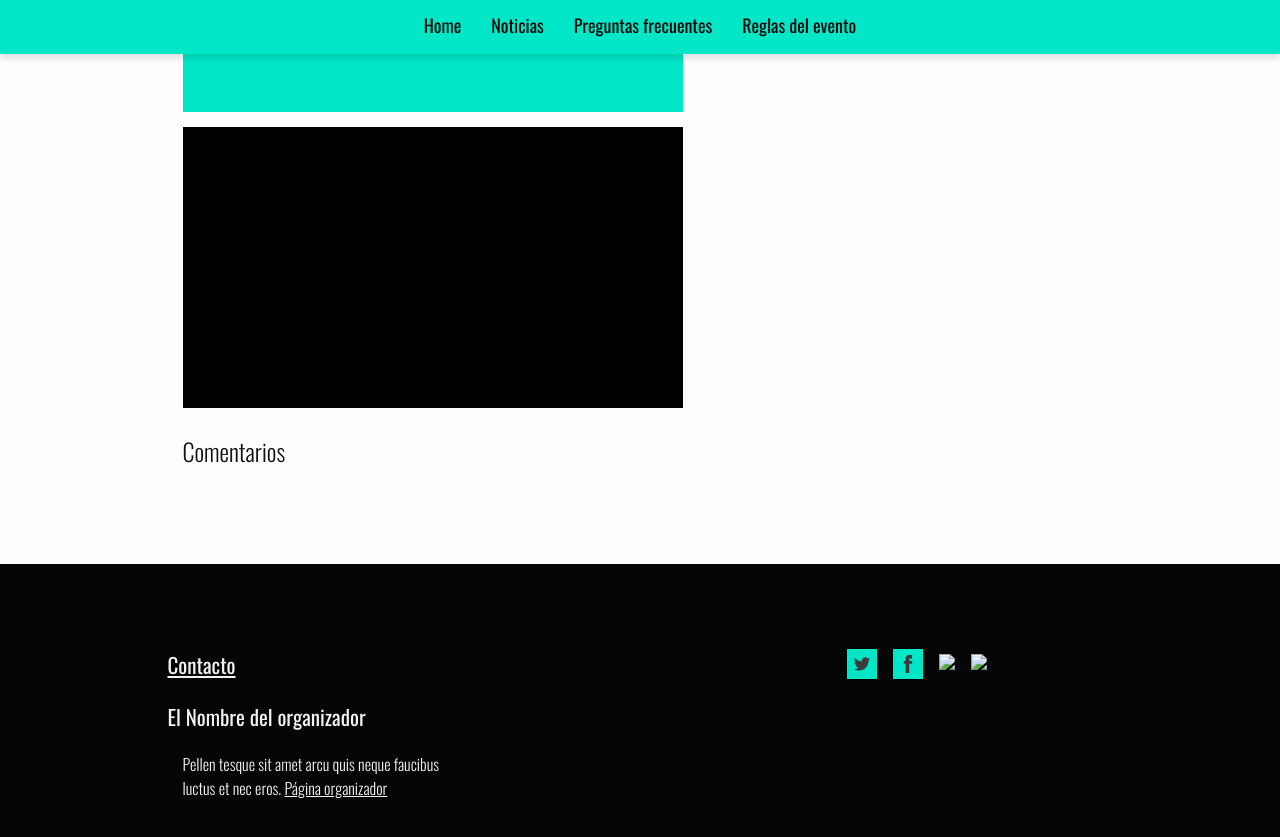
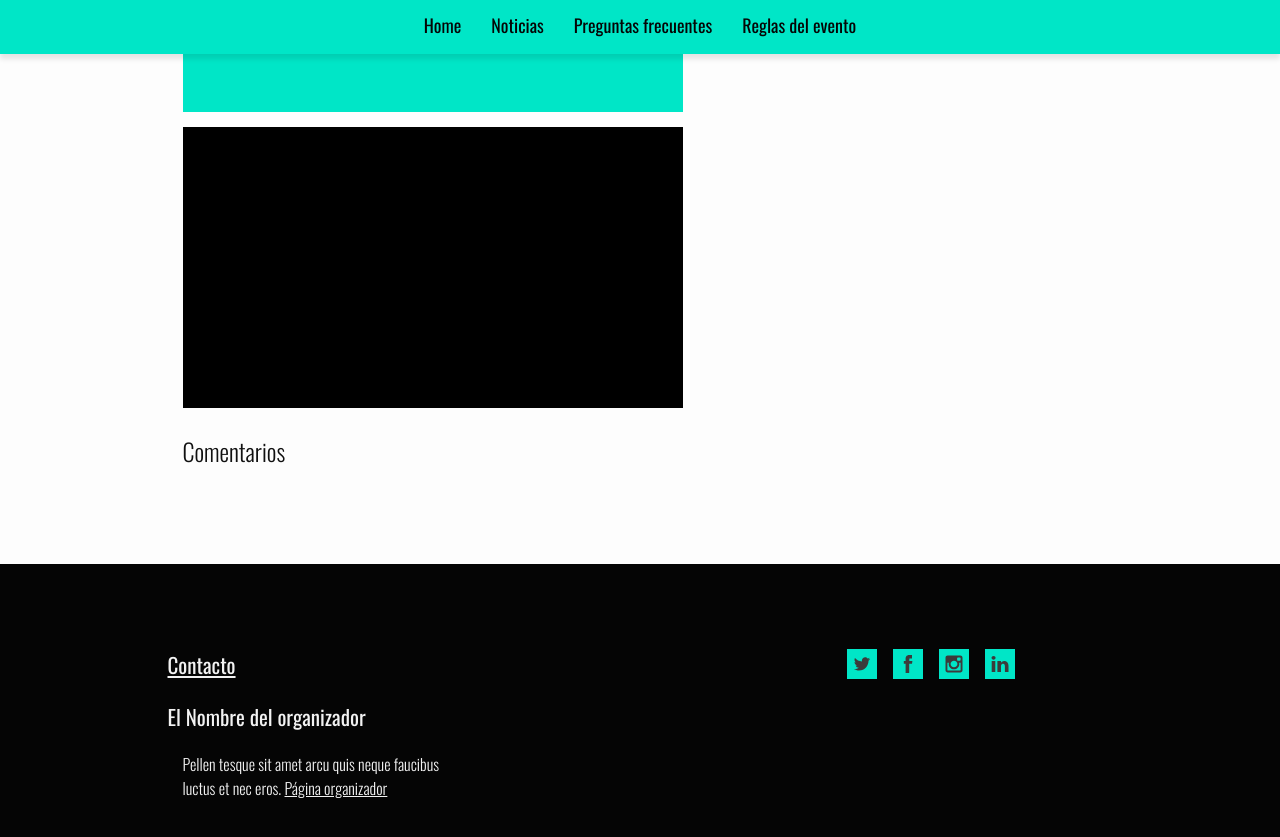
Before and after one commit to furia/dhrnndz, a Jekyll site: the page built from _posts/2016-01-11-Primera-publicacion.markdown, in a window 1280 px wide and 900 px high, scrolled down 674 px. Shown: the top 837 px of the window. Built offline with Jekyll 4.4.1, drawn with Linux system fonts in a browser that asks for light colours; nearby versions of some CDN libraries.

```diff
--- a/_config.yml
+++ b/_config.yml
@@ -25,8 +25,8 @@ google_analytics: true
 tracking_id: UA-000000-0
 
 # Facebook comments
-fbcomments: yes
-fbcomments_id: 832650810194891
+fbcomments: true
+app_id: 832650810194891
 api_version: v2.5
 
 # Build settings
--- a/_data/social/social.yml
+++ b/_data/social/social.yml
@@ -10,8 +10,8 @@ social:
 
   - name: Instagram
     address: https://www.instagram.com
-    image: img/icon-instagram.svg
+    image: /img/icon-instagram.svg
 
   - name: Linkedin
     address: https://www.linkedin.com
-    image: img/icon-linkedin.svg
+    image: /img/icon-linkedin.svg
--- a/_includes/facebook-init.html
+++ b/_includes/facebook-init.html
@@ -5,7 +5,8 @@
   var js, fjs = d.getElementsByTagName(s)[0];
   if (d.getElementById(id)) return;
   js = d.createElement(s); js.id = id;
-  js.src = "//connect.facebook.net/es_LA/sdk.js#xfbml=1&version=v2.5&appId=832650810194891";
+  //js.src = "//connect.facebook.net/es_LA/sdk.js#xfbml=1&version=v2.5&appId=832650810194891";
+  js.src = "//connect.facebook.net/es_LA/sdk.js#xfbml=1&version={{ site.api_version }}&appId={{ site.app_id }}";
   fjs.parentNode.insertBefore(js, fjs);
 }(document, 'script', 'facebook-jssdk'));
 </script>
--- a/_includes/scripts.html
+++ b/_includes/scripts.html
@@ -51,7 +51,7 @@
 <script>
   window.fbAsyncInit = function() {
     FB.init({
-      appId      : '{{ site.fbcomments_id }}',
+      appId      : '{{ site.app_id }}',
       xfbml      : true,
       version    : '{{ site.api_version }}'
     });
--- a/_layouts/post.html
+++ b/_layouts/post.html
@@ -19,7 +19,7 @@ id: Post
       </article>
       <article class="extra-margin-sides">
       {% include facebook-init.html %}
-      {% if page.fbcomments %}
+      {% if site.fbcomments %}
         <h3>Comentarios</h3>
         <div class="fb-comments" data-href="{{ site.url }}{{ page.url }}" data-width="500px" data-numposts="10"></div>
       {% endif %}
--- a/_posts/2016-01-11-Primera-publicacion.markdown
+++ b/_posts/2016-01-11-Primera-publicacion.markdown
@@ -16,7 +16,7 @@ Duis venenatis nisl rutrum ante aliquam auctor. Quisque laoreet, enim vel volutp
 
 Sed eget sapien accumsan dolor luctus pulvinar. Nulla facilisi. Donec arcu lacus, bibendum sed aliquet id, tempus sit amet augue. Duis in elementum felis.
 
-![Imagen](/post-images/2016-01-11-image.png)
+![Imagen]({{ site.baseurl }}/post-images/2016-01-11-image.png)
 
 ![Imagen-2](/post-images/2016-01-11-image-2.png)
 
```
Also changed, not shown: README.md.
